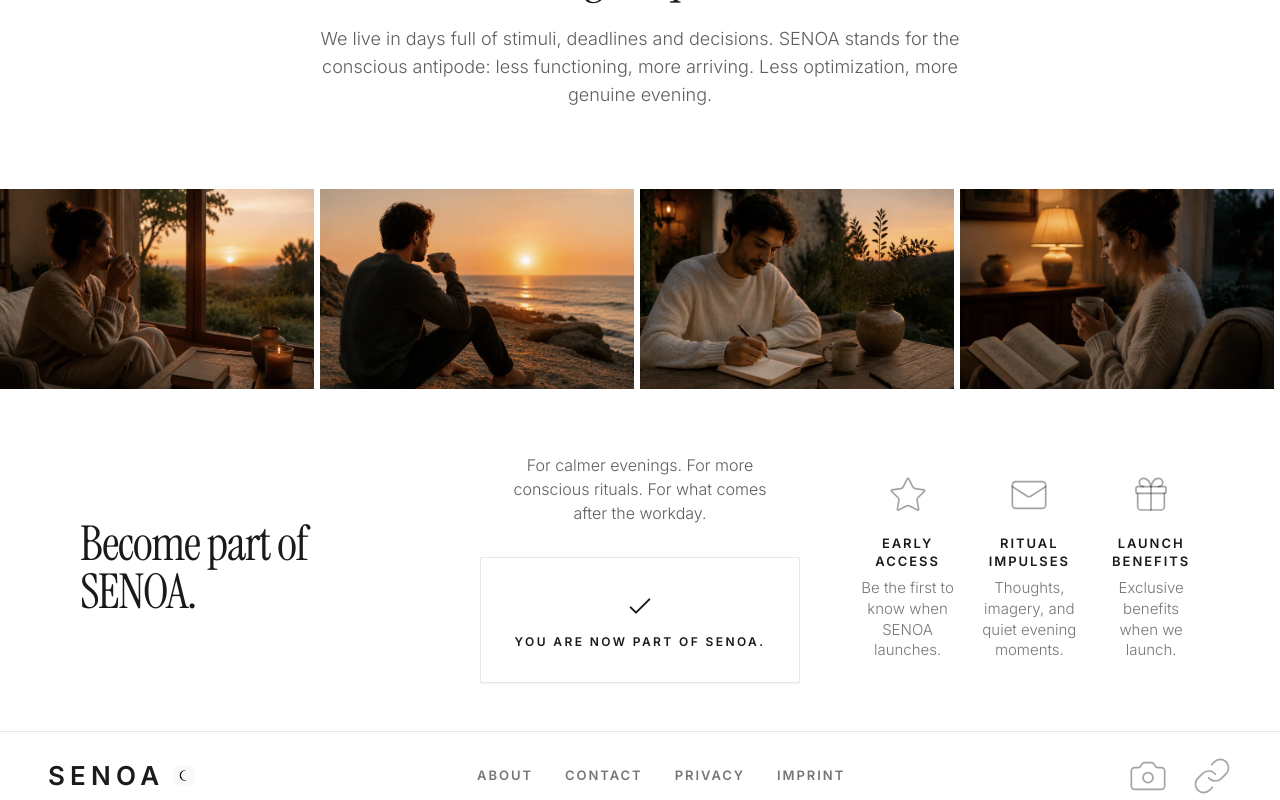
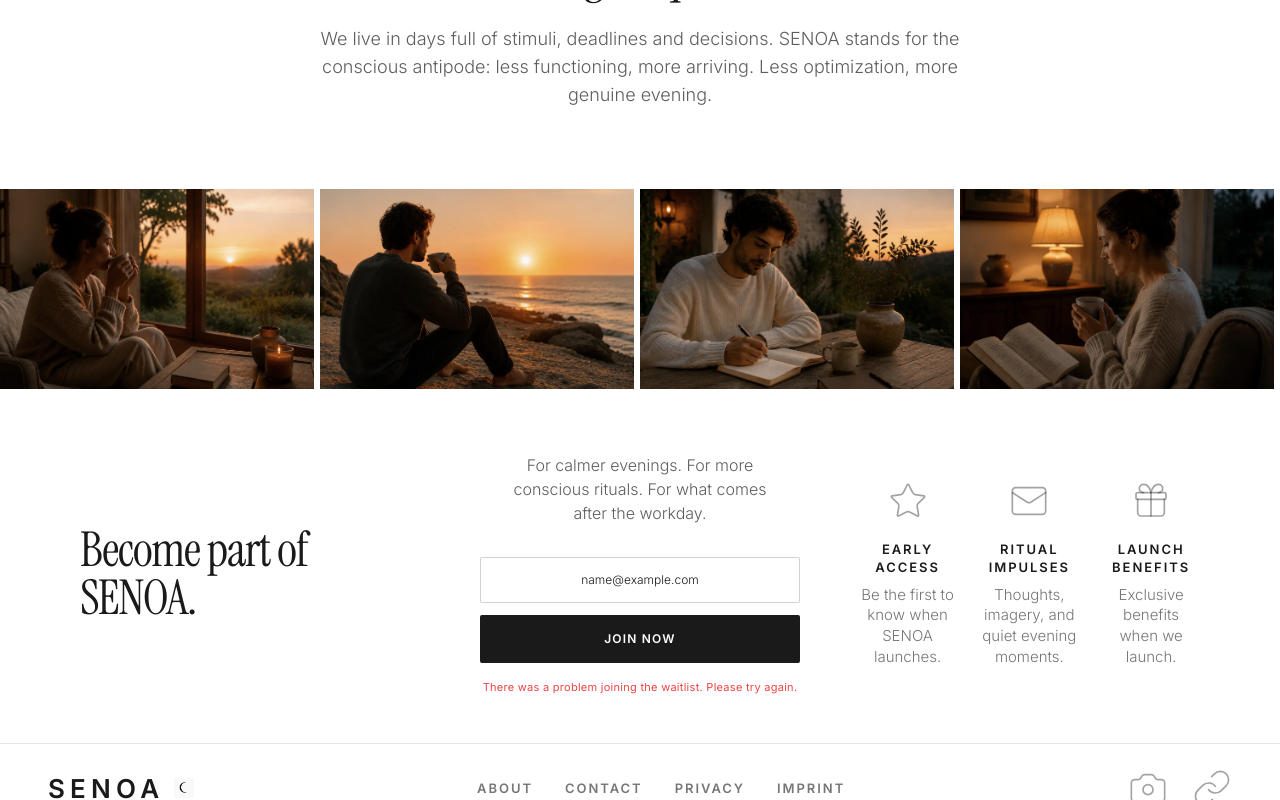
Before and after one commit to dudi991/senoa-landingpage, a React (Vite) app: page / in a window 1280 px wide. Both pictures are taken after typing "name@example.com" into the empty fields and a click on the button "JOIN NOW". Shown: the part 4111-4911 px from the top of the page. Built offline with nearby package versions, Linux system fonts and the light colour scheme; no server answers.

Commit message:
feat: integrate MailerLite public form AJAX subscription for waitlist

```diff
--- a/src/components/Waitlist.tsx
+++ b/src/components/Waitlist.tsx
@@ -5,13 +5,58 @@
 const Waitlist = () => {
   const [email, setEmail] = useState('');
   const [submitted, setSubmitted] = useState(false);
-  const { t } = useLanguage();
+  const [isSubmitting, setIsSubmitting] = useState(false);
+  const [error, setError] = useState('');
+  const { t, language } = useLanguage();
 
-  const handleSubmit = (e: React.FormEvent) => {
+  const handleSubmit = async (e: React.FormEvent) => {
     e.preventDefault();
-    if (email) {
-      setSubmitted(true);
-      setEmail('');
+    if (!email) return;
+
+    setIsSubmitting(true);
+    setError('');
+
+    // MailerLite account and form IDs from Vite environment variables (or fallbacks)
+    const accountId = import.meta.env.VITE_MAILERLITE_ACCOUNT_ID || '1288289'; // REPLACE WITH YOUR MAILERLITE ACCOUNT ID
+    const formId = import.meta.env.VITE_MAILERLITE_FORM_ID || '141014169';     // REPLACE WITH YOUR MAILERLITE FORM ID
+
+    try {
+      const formData = new FormData();
+      formData.append('fields[email]', email);
+      formData.append('ajax', '1');
+
+      const response = await fetch(`https://assets.mailerlite.com/jsonp/${accountId}/forms/${formId}/subscribe`, {
+        method: 'POST',
+        body: formData,
+      });
+
+      if (!response.ok) {
+        throw new Error('Subscription failed');
+      }
+
+      let isSuccess = false;
+      try {
+        const data = await response.json();
+        isSuccess = data && (data.success === true || data.success === 'true');
+      } catch (parseError) {
+        // Fallback: If JSON parsing fails but HTTP status is 200 OK, treat it as successful
+        isSuccess = response.ok;
+      }
+
+      if (isSuccess) {
+        setSubmitted(true);
+        setEmail('');
+      } else {
+        throw new Error('Subscription failed');
+      }
+    } catch (err) {
+      setError(
+        language === 'de'
+          ? 'Es gab ein Problem beim Eintragen in die Warteliste. Bitte versuche es noch einmal.'
+          : 'There was a problem joining the waitlist. Please try again.'
+      );
+    } finally {
+      setIsSubmitting(false);
     }
   };
 
@@ -57,16 +102,25 @@
                   placeholder={t('waitlist.placeholder')}
                   value={email}
                   onChange={(e) => setEmail(e.target.value)}
-                  className="w-full bg-white border border-primary/20 text-primary px-6 py-3.5 text-xs focus:outline-none focus:border-primary/50 transition-colors font-light placeholder-primary/40 rounded-sm text-center"
+                  disabled={isSubmitting}
+                  className="w-full bg-white border border-primary/20 text-primary px-6 py-3.5 text-xs focus:outline-none focus:border-primary/50 transition-colors font-light placeholder-primary/40 rounded-sm text-center disabled:opacity-50 disabled:cursor-not-allowed"
                   required
                   autoComplete="off"
                 />
                 <button
                   type="submit"
-                  className="bg-primary text-white w-full py-4 text-xs font-semibold tracking-widest uppercase hover:bg-opacity-90 transition-opacity rounded-sm"
+                  disabled={isSubmitting}
+                  className="bg-primary text-white w-full py-4 text-xs font-semibold tracking-widest uppercase hover:bg-opacity-90 transition-opacity rounded-sm disabled:opacity-50 disabled:cursor-not-allowed cursor-pointer"
                 >
-                  {t('waitlist.submit')}
+                  {isSubmitting
+                    ? (language === 'de' ? 'WIRD GESENDET...' : 'SENDING...')
+                    : t('waitlist.submit')}
                 </button>
+                {error && (
+                  <p className="text-[11px] font-sans text-red-500 mt-1 tracking-wide animate-fade-in text-center leading-normal">
+                    {error}
+                  </p>
+                )}
               </form>
             )}
           </div>
```
Also changed, not shown: 1 other file (tests, documents, lock files or other folders).
